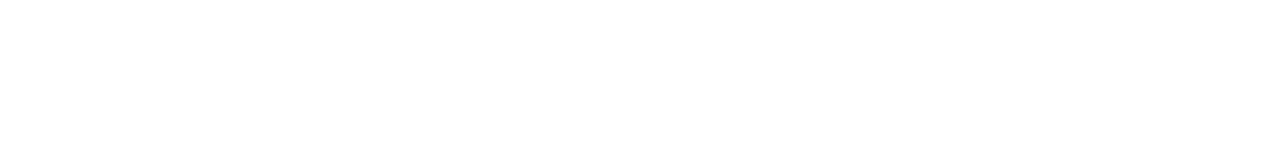
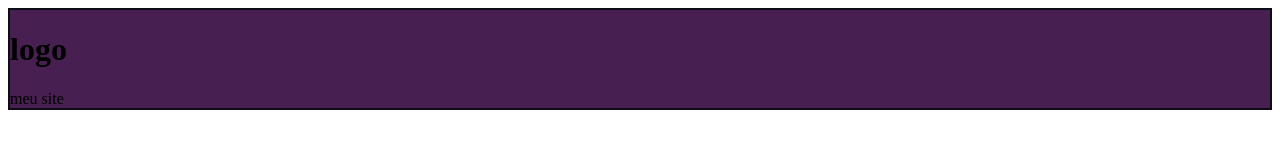
Before and after one commit to RonivanG/R2-variedades, a plain HTML site: page Site-loja virtual R2/index.html in a window 1280 px wide. Drawn offline with Linux system fonts and the light colour scheme.

Commit message:
Adicionado folha de estilo.css

```diff
--- /dev/null
+++ b/Site-loja virtual R2/estilo.css
@@ -0,0 +1,4 @@
+
+header{border:solid 2px rgb(14, 13, 22);background-color: rgba(52, 9, 63, 0.904);
+
+}
--- a/Site-loja virtual R2/index.html
+++ b/Site-loja virtual R2/index.html
@@ -3,9 +3,18 @@
 <head>
     <meta charset="UTF-8">
     <meta name="viewport" content="width=device-width, initial-scale=1.0">
+    <link rel="stylesheet" type="text/css" href=estilo.css>
     <title>R2 vairedades</title>
 </head>
 <body>
+   <header> <!--tag para cabeçalho-->
+
+    <h1>logo</h1>
+    <span>meu site</span>
+
+   </header>
+
+
 
 </body>
 </html>
```
